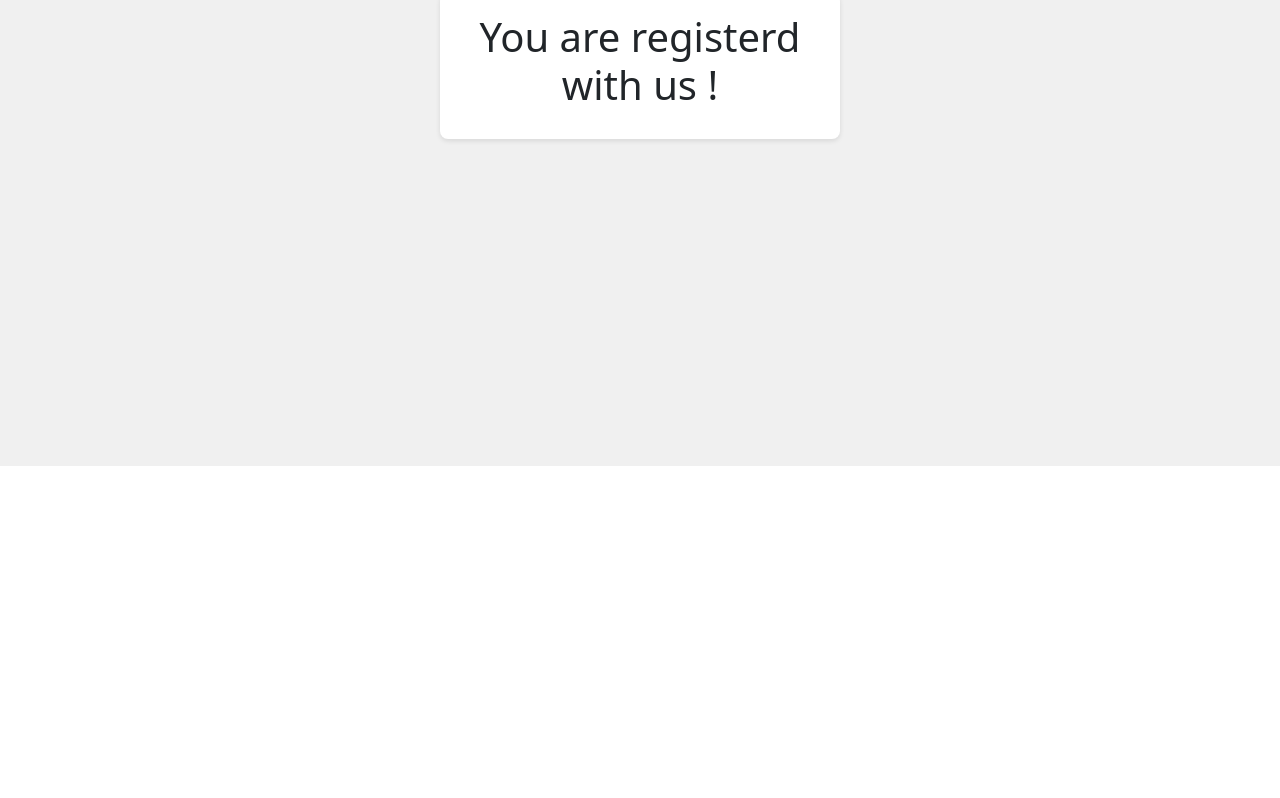
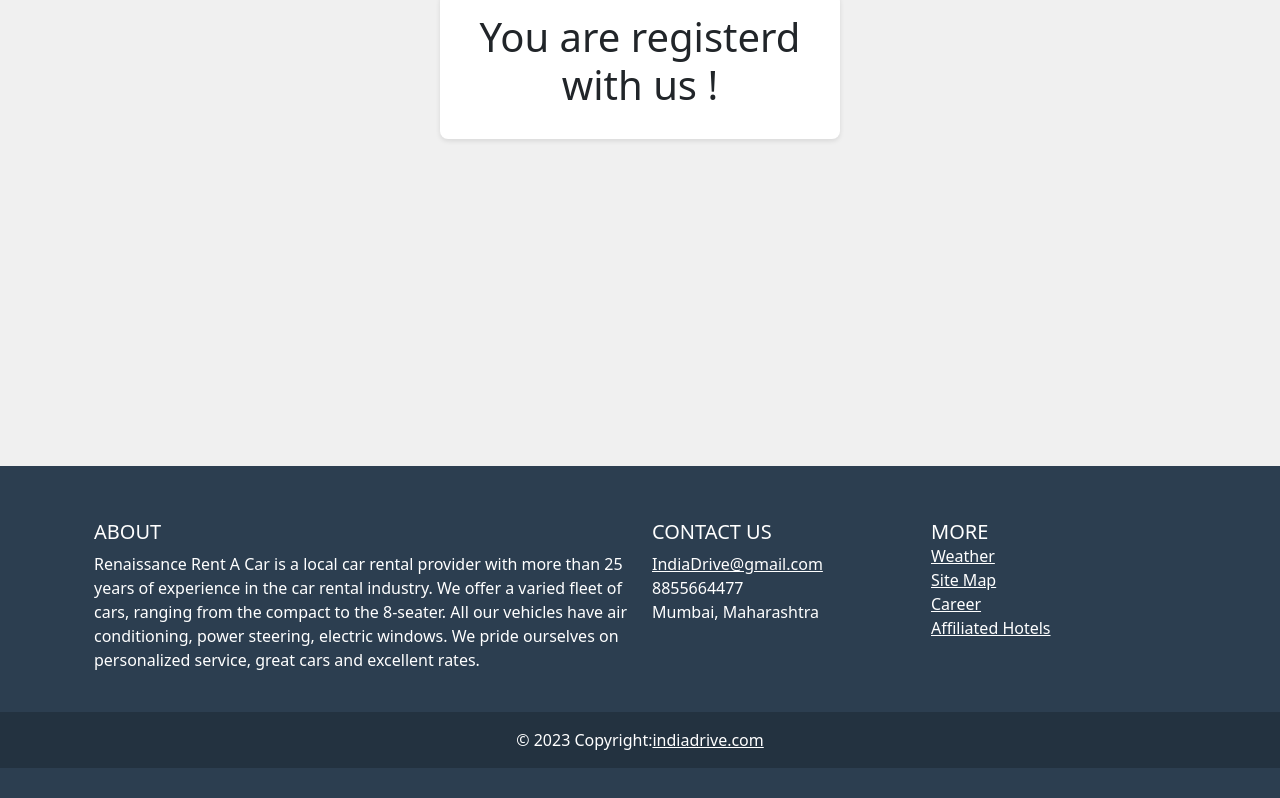
Before and after one commit to shaiwart/FleetManagement-Frontend, a React (Create React App) app: page /memberregisteredsuccess in a window 1280 px wide. Shown: the part 430-1228 px from the top of the page. Before the commit the page ends 896 px from the top, so only its background shows below. Built offline with nearby package versions, Linux system fonts and the light colour scheme.

Commit message:
MemberRegistration -> done
Add footer to every page

```diff
--- /dev/null
+++ b/src/Compnents/Footer.js
@@ -0,0 +1,81 @@
+import React from 'react';
+import "../Style/Footer.css";
+import {
+  MDBFooter,
+  MDBContainer,
+  MDBCol,
+  MDBRow,
+} from 'mdb-react-ui-kit';
+
+export default function Footer() {
+  return (
+    <MDBFooter className='custom-footer'>
+      <MDBContainer className='p-4'>
+        <MDBRow>
+          <MDBCol lg="6" md="12" className='mb-4 mb-md-0'>
+            <h5 className='text-uppercase'>About</h5>
+
+            <p>
+            Renaissance Rent A Car is a local car rental provider with more than 25 years of experience in the car rental industry.
+            We offer a varied fleet of cars, ranging from the compact to the 8-seater. All our vehicles have air
+            conditioning,  power steering, electric windows.
+            We pride ourselves on personalized service, great cars and excellent rates.
+            </p>
+          </MDBCol>
+
+          <MDBCol lg="3" md="6" className='mb-4 mb-md-0'>
+            <h5 className='text-uppercase' >Contact Us</h5>
+
+            <ul className='list-unstyled mb-0'>
+              <li>
+                <a href='#!' className='text-white'>
+                  IndiaDrive@gmail.com
+                </a>
+              </li>
+              <li className='text-white'>
+                8855664477
+              </li>
+              <li className='text-white'>
+                Mumbai, Maharashtra
+              </li>
+            </ul>
+          </MDBCol>
+
+          <MDBCol lg="3" md="6" className='mb-4 mb-md-0'>
+            <h5 className='text-uppercase mb-0'>More</h5>
+
+            <ul className='list-unstyled'>
+              <li>
+                <a href='#!' className='text-white'>
+                  Weather
+                </a>
+              </li>
+              <li>
+                <a href='#!' className='text-white'>
+                  Site Map
+                </a>
+              </li>
+              <li>
+                <a href='#!' className='text-white'>
+                 Career
+                </a>
+              </li>
+              <li>
+                <a href='#!' className='text-white'>
+                  Affiliated Hotels
+                </a>
+              </li>
+            </ul>
+          </MDBCol>
+        </MDBRow>
+      </MDBContainer>
+
+      <div className='text-center p-3' style={{ backgroundColor: 'rgba(0, 0, 0, 0.2)' }}>
+        © 2023 Copyright:
+        <a className='text-white' href='https://indiadrive.com/'>
+        indiadrive.com
+        </a>
+      </div>
+    </MDBFooter>
+  );
+}
--- a/src/Compnents/Pages/Booking.js
+++ b/src/Compnents/Pages/Booking.js
@@ -116,8 +116,11 @@ function BookingPage() {
 
 
   return (
+    <>
+      <Navbar />
+
       <div className='booking-page-container'>
-      <Navbar />
+
         <h3 className='booking-header'>Booking Details</h3>
         <div className='booking-card'>
           <div className='booking-card-header'>Booking Information</div>
@@ -143,6 +146,7 @@ function BookingPage() {
           </div>
         </div>
       </div>
+    </>
   );
 }
 
--- a/src/Compnents/Pages/MemberRegisteredSuccess.js
+++ b/src/Compnents/Pages/MemberRegisteredSuccess.js
@@ -1,6 +1,7 @@
 import React from 'react';
 import Navbar from '../PageNavigation';
 import '../../Style/SuccessPage.css';
+import Footer from '../Footer';
 
 function MemberRegisteredSuccess() {
   return (
@@ -11,6 +12,7 @@ function MemberRegisteredSuccess() {
           <h1 className='confirmation-header'>You are registerd with us !</h1>
         </div>
       </div>
+      <Footer/>
     </>
 
 
--- /dev/null
+++ b/src/Style/Footer.css
@@ -0,0 +1,31 @@
+.custom-footer {
+  background-color: #2c3e50;
+  color: white;
+  padding: 30px 0;
+}
+
+.footer-heading {
+  font-size: 20px;
+  font-weight: bold;
+  margin-bottom: 15px;
+}
+
+.footer-text {
+  font-size: 16px;
+}
+
+.footer-link {
+  color: #ecf0f1;
+  text-decoration: none;
+}
+
+.footer-link:hover {
+  color: #ec7063;
+}
+
+.footer-bottom {
+  background-color: rgba(0, 0, 0, 0.2);
+  padding: 15px;
+  text-align: center;
+  font-size: 14px;
+}
```
Lines whose indentation alone changed are shown as unchanged.
